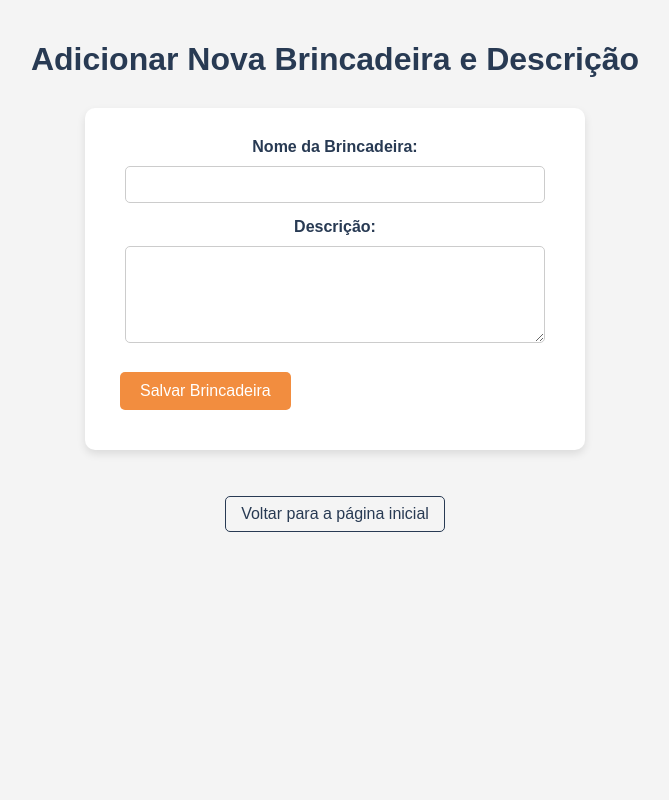
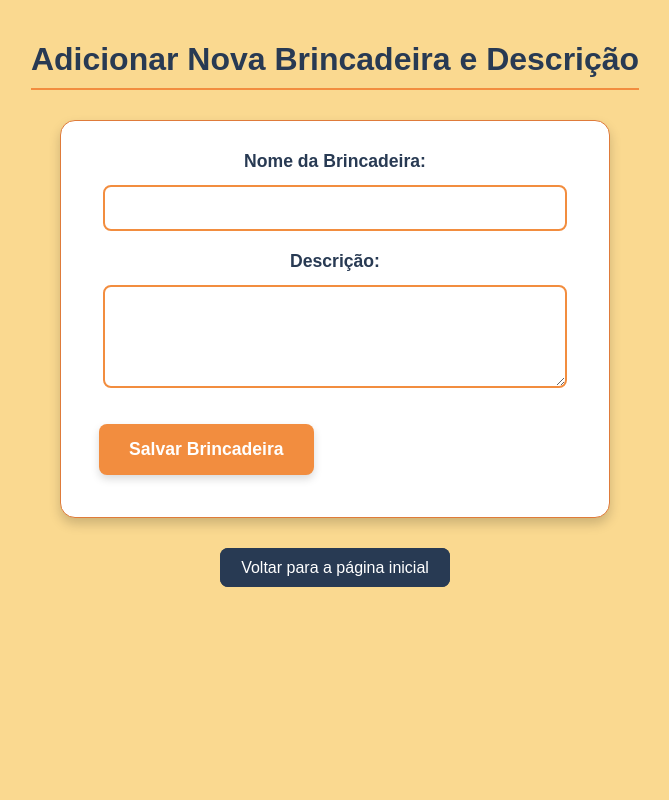
Before and after one commit to Rafaeloliveira87/Teste, a Flask app: page /adicionar in a window 1280 px wide. Shown: the whole page, without its empty margins (305-974 px from the left). Run offline with Flask 3, Linux system fonts and the light colour scheme.

Commit message:
style.css

```diff
--- a/static/style.css
+++ b/static/style.css
@@ -1,16 +1,17 @@
 /* Cores baseadas no logo do Instituto Semear */
 :root {
-    --primary-orange: #F28D3F; /* Laranja principal */
-    --dark-blue: #283A53;     /* Azul marinho */
-    --light-yellow: #FAD990;   /* Amarelo/Bege claro */
-    --border-orange: #DF7B3A; /* Laranja da borda do logo */
-    --light-grey: #f4f4f4;    /* Para fundos leves */
-    --text-color: #333;       /* Cor de texto padrão */
+    --primary-orange: #F28D3F; /* Laranja principal do logo */
+    --dark-blue: #283A53;     /* Azul marinho do logo */
+    --light-yellow: #FAD990;   /* Amarelo/Bege claro do logo */
+    --border-orange: #DF7B3A; /* Um tom mais escuro de laranja para hover/bordas */
+    --white: #ffffff;
+    --light-grey-bg: #f8f8f8; /* Fundo suave para contraste */
+    --text-color: #444;       /* Cor de texto padrão */
 }
 
 body {
-    font-family: Arial, sans-serif;
-    background-color: var(--light-grey); /* Fundo suave */
+    font-family: 'Arial', sans-serif;
+    background-color: var(--light-yellow); /* Fundo com o amarelo suave do logo */
     color: var(--text-color);
     margin: 0;
     padding: 20px;
@@ -19,30 +20,42 @@ body {
     align-items: center; /* Centraliza o conteúdo horizontalmente */
     min-height: 100vh; /* Ocupa a altura total da viewport */
     box-sizing: border-box;
+    /* Adicionar um padrão sutil ou gradiente se quiser algo mais dinâmico, por exemplo: */
+    /* background: linear-gradient(to bottom right, var(--light-yellow), #fdf5e6); */
 }
 
 h1 {
-    color: var(--dark-blue);
+    color: var(--dark-blue); /* Títulos em azul escuro */
     text-align: center;
     margin-bottom: 30px;
+    padding-bottom: 10px;
+    border-bottom: 2px solid var(--primary-orange); /* Linha laranja abaixo do título */
+    width: fit-content; /* Ajusta a largura da linha ao texto */
+    margin-left: auto;
+    margin-right: auto;
 }
 
 /* Estilo para as mensagens flash (erro/sucesso) */
 .flashes {
     list-style: none;
     padding: 0;
-    margin: 10px 0;
+    margin: 15px 0;
     width: 100%;
-    max-width: 500px; /* Limita a largura para melhor leitura */
+    max-width: 550px; /* Limita a largura para melhor leitura */
     text-align: center;
 }
 
 .flashes li {
-    padding: 8px 15px;
-    border-radius: 8px; /* Cantos mais arredondados */
+    padding: 12px 20px;
+    border-radius: 10px; /* Cantos mais arredondados */
     margin-bottom: 10px;
     font-weight: bold;
-    box-shadow: 0 2px 4px rgba(0, 0, 0, 0.1);
+    box-shadow: 0 3px 6px rgba(0, 0, 0, 0.15); /* Sombra mais pronunciada */
+    transition: transform 0.2s ease-in-out; /* Efeito dinâmico ao passar o mouse */
+}
+
+.flashes li:hover {
+    transform: translateY(-2px); /* Eleva um pouco a caixa */
 }
 
 .flashes .error {
@@ -57,81 +70,166 @@ h1 {
     border: 1px solid #2e8b57;
 }
 
-/* Estilo para formulários e containers de conteúdo */
-form, .content-box {
-    background-color: #fff;
+/* Estilo para formulários e containers de conteúdo (caixas brancas) */
+form, .content-box, .adicionar-container, .descricao-container, .selecionar-container {
+    background-color: var(--white);
     padding: 30px;
-    border-radius: 10px;
-    box-shadow: 0 4px 8px rgba(0, 0, 0, 0.1);
+    border-radius: 15px; /* Cantos bem arredondados */
+    box-shadow: 0 6px 12px rgba(0, 0, 0, 0.18); /* Sombra mais suave e evidente */
     width: 100%;
-    max-width: 500px; /* Largura máxima para formulários e caixas de conteúdo */
-    margin-bottom: 20px;
+    max-width: 550px; /* Largura máxima para formulários e caixas de conteúdo */
+    margin-bottom: 25px;
     box-sizing: border-box;
+    border: 1px solid var(--border-orange); /* Borda com a cor da borda do logo */
 }
 
-div { /* Aplicando a divs dentro de formulários para centralizar campos */
-    margin-bottom: 15px;
-    text-align: center; /* Centraliza os labels e inputs dentro da div */
+/* Centraliza os labels e inputs dentro de divs (se usados) */
+div {
+    margin-bottom: 20px;
+    text-align: center;
 }
 
 label {
-    display: block; /* Garante que o label fique acima do input */
-    margin-bottom: 5px;
+    display: block;
+    margin-bottom: 8px;
     font-weight: bold;
-    color: var(--dark-blue);
+    color: var(--dark-blue); /* Labels em azul escuro */
+    font-size: 1.1em;
 }
 
 input[type="text"],
 textarea,
 select {
-    width: calc(100% - 20px); /* Ocupa quase toda a largura, com padding */
-    padding: 10px;
+    width: calc(100% - 24px); /* Ocupa quase toda a largura, com padding e borda */
+    padding: 12px;
     margin-top: 5px;
-    border: 1px solid #ccc;
-    border-radius: 5px;
-    box-sizing: border-box; /* Inclui padding na largura total */
+    border: 2px solid var(--primary-orange); /* Borda laranja nos inputs */
+    border-radius: 8px;
+    box-sizing: border-box;
+    font-size: 1em;
+    transition: border-color 0.3s ease, box-shadow 0.3s ease; /* Efeito dinâmico */
+}
+
+input[type="text"]:focus,
+textarea:focus,
+select:focus {
+    border-color: var(--dark-blue); /* Borda azul ao focar */
+    box-shadow: 0 0 8px rgba(40, 58, 83, 0.3); /* Sombra ao focar */
+    outline: none; /* Remove o outline padrão */
 }
 
 textarea {
-    resize: vertical; /* Permite redimensionar verticalmente */
-    min-height: 80px;
+    resize: vertical;
+    min-height: 100px;
 }
 
+/* Estilo para botões e links que agem como botões */
 button[type="submit"],
-a.button, /* Para links que agem como botões */
-p a { /* Estilo para links em parágrafos, como os de navegação */
-    display: inline-block; /* Permite margin e padding */
-    padding: 10px 20px;
-    margin: 10px 5px; /* Margens em volta dos botões e links */
-    background-color: var(--primary-orange);
+a.button,
+.button-link {
+    display: inline-block;
+    padding: 15px 30px; /* Botões maiores e mais chamativos */
+    margin: 12px 8px; /* Margens generosas para espaçamento */
+    background-color: var(--primary-orange); /* Botões em laranja vibrante */
     color: white;
     border: none;
-    border-radius: 5px;
+    border-radius: 8px;
     cursor: pointer;
-    font-size: 16px;
-    text-decoration: none; /* Remove sublinhado de links */
-    transition: background-color 0.3s ease; /* Transição suave ao passar o mouse */
+    font-size: 1.1em;
+    font-weight: bold;
+    text-decoration: none;
+    transition: background-color 0.3s ease, transform 0.2s ease; /* Efeito dinâmico */
+    box-shadow: 0 4px 8px rgba(0, 0, 0, 0.15); /* Sombra para profundidade */
 }
 
 button[type="submit"]:hover,
 a.button:hover,
-p a:hover {
+.button-link:hover {
     background-color: var(--border-orange); /* Laranja mais escuro ao hover */
+    transform: translateY(-2px); /* Eleva o botão ligeiramente */
 }
 
-/* Estilo específico para links de navegação em parágrafos */
+/* Estilo específico para links de navegação em parágrafos ou áreas secundárias */
 p a {
-    background-color: transparent; /* Transparente para links de navegação */
-    color: var(--dark-blue);
+    background-color: var(--dark-blue); /* Links de navegação em azul escuro */
+    color: white;
     border: 1px solid var(--dark-blue);
-    padding: 8px 15px;
-    border-radius: 5px;
+    padding: 10px 20px;
+    border-radius: 8px;
     transition: all 0.3s ease;
+    text-decoration: none;
+    font-weight: normal;
 }
 
 p a:hover {
-    background-color: var(--dark-blue);
+    background-color: var(--primary-orange); /* Laranja ao hover para contraste */
     color: white;
+    border-color: var(--primary-orange);
+}
+
+/* Estilo para a navegação principal (menu inicial) */
+nav.main-nav {
+    text-align: center;
+    margin-bottom: 40px;
+}
+
+nav.main-nav a {
+    display: inline-block;
+    padding: 18px 35px; /* Botões maiores para a navegação principal */
+    margin: 15px;
+    background-color: var(--dark-blue); /* Azul escuro para os botões principais */
+    color: var(--white);
+    border-radius: 12px; /* Cantos mais arredondados */
+    text-decoration: none;
+    font-size: 1.2em; /* Fonte maior */
+    font-weight: bold;
+    transition: background-color 0.3s ease, transform 0.2s ease;
+    box-shadow: 0 5px 10px rgba(0, 0, 0, 0.2);
+}
+
+nav.main-nav a:hover {
+    background-color: var(--primary-orange); /* Laranja vibrante ao hover */
+    transform: translateY(-3px);
+}
+
+/* Estilo para a lista de brincadeiras na página de seleção */
+ul.brincadeiras-list {
+    list-style: none;
+    padding: 0;
+    margin: 20px 0;
+    width: 100%;
+    max-width: 550px;
+}
+
+ul.brincadeiras-list li {
+    background-color: var(--white);
+    border: 1px solid var(--primary-orange); /* Borda laranja */
+    border-left: 8px solid var(--primary-orange); /* Uma barra laranja mais grossa na esquerda */
+    border-radius: 8px;
+    margin-bottom: 12px;
+    padding: 15px 20px;
+    box-shadow: 0 2px 5px rgba(0, 0, 0, 0.1);
+    display: flex;
+    justify-content: space-between;
+    align-items: center;
+    transition: transform 0.2s ease-in-out;
+}
+
+ul.brincadeiras-list li:hover {
+    transform: translateX(5px); /* Move ligeiramente para a direita ao hover */
+    box-shadow: 0 4px 8px rgba(0, 0, 0, 0.15);
+}
+
+ul.brincadeiras-list li a {
+    text-decoration: none;
+    color: var(--dark-blue);
+    font-weight: bold;
+    font-size: 1.1em;
+}
+
+ul.brincadeiras-list li a:hover {
+    text-decoration: underline;
+    color: var(--primary-orange);
 }
 
 /* Responsividade básica */
```
Also changed, not shown: other parts of static/style.css (+25 -4 lines).
